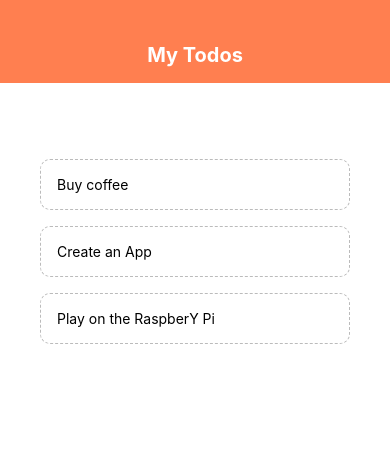
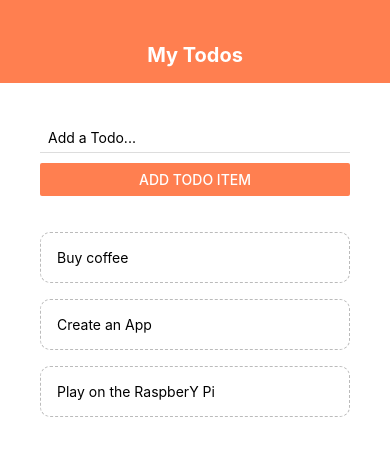
Before and after one commit to WebDevGuy2143/ReactNativeToDoApp, a React Native app: screen / in a window 390 px wide. Shown: the top 456 px of the page. Built offline with nearby package versions, Linux system fonts and the light colour scheme.

Commit message:
added the capility to add an item to top of existing list

```diff
--- a/App.js
+++ b/App.js
@@ -2,6 +2,7 @@
 import { StyleSheet, Text, View, FlatList } from 'react-native';
 import Header from './components/header';
 import TodoItem from './components/todoItem';
+import AddTodo from './components/addTodo';
 
 export default function App() {
 
@@ -17,11 +18,20 @@
     })
   }
 
+  const submitHandler = (text) => {
+    setTodos((prevTodos) => {
+      return [
+        {text: text, key: Math.random().toString()},
+        ...prevTodos
+      ];
+    })
+  }
+
   return (
     <View style={styles.container}>
       <Header />
       <View style={styles.content}>
-        {/* todo form */}
+        <AddTodo submitHandler={submitHandler} />
         <View style={styles.list}>
           <FlatList
             data={todos}
--- /dev/null
+++ b/components/addTodo.js
@@ -0,0 +1,32 @@
+import React, { useState } from 'react';
+import { StyleSheet, View, Text, TextInput, Button } from 'react-native';
+
+export default function AddTodo({submitHandler}) {
+
+  const [text, settext] = useState();
+
+  const changeHandler = (val) => {
+    settext(val)
+  }
+
+  return (
+    <View>
+        <TextInput
+            style={styles.input}
+            placeholder='Add a Todo...'
+            onChangeText={changeHandler}
+        />
+        <Button onPress={() => submitHandler(text)} title='Add Todo Item' color='coral' />
+    </View>
+  );
+}
+
+const styles = StyleSheet.create({
+    input:{
+        marginBottom: 10,
+        paddingHorizontal: 8,
+        paddingVertical: 6,
+        borderBottomWidth: 1,
+        borderBottomColor: "#ddd"
+    }
+})
```
